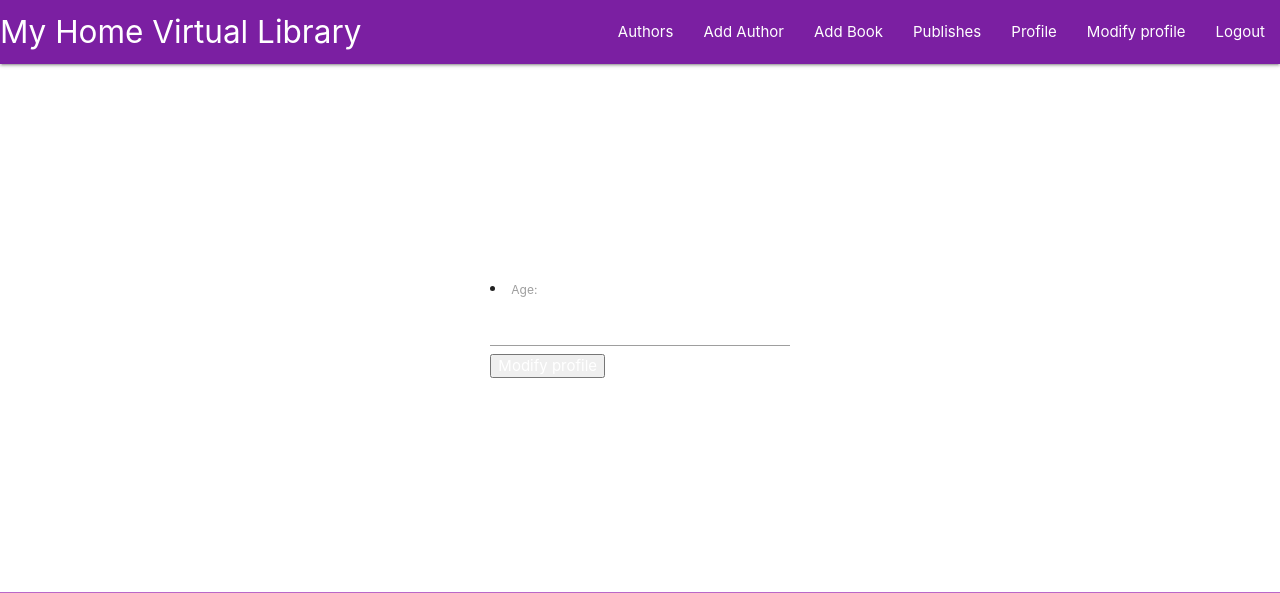
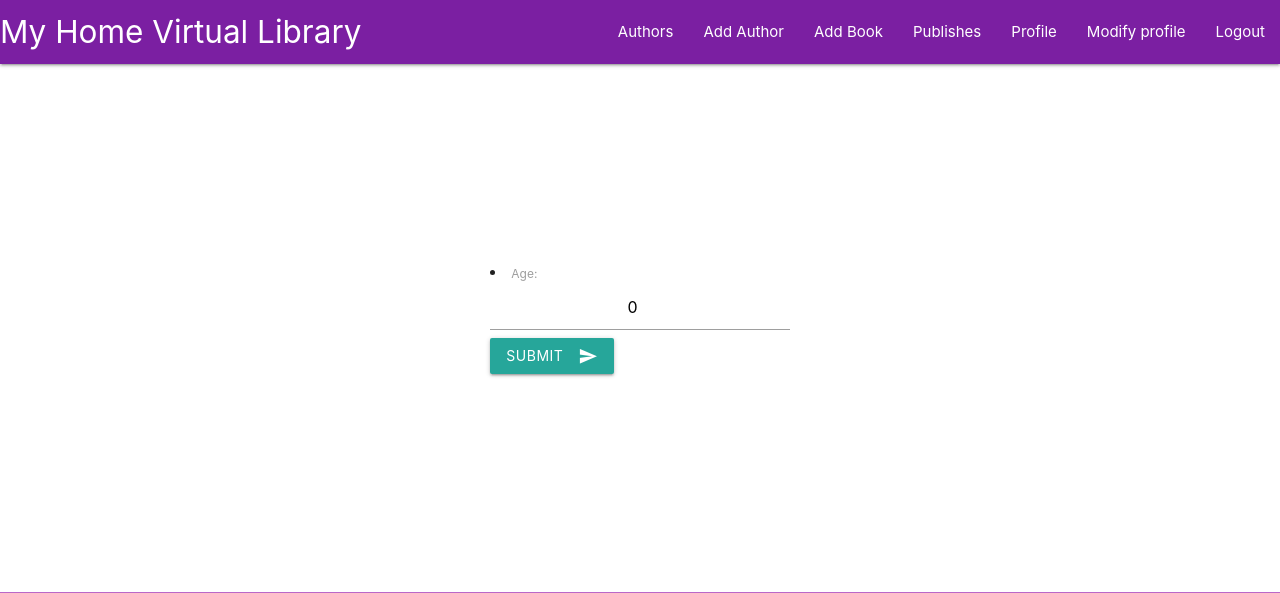
Before and after one commit to dannycrief/SFPWS-6, a Django app: page /profile-create/ in a window 1280 px wide. Shown: the top 593 px of the page. Run offline with Django 3.2, Linux system fonts and the light colour scheme; a user stored in the database is signed in; some libraries are stand-ins or nearby versions.

Commit message:
Modified templates and some styles

```diff
--- a/my_site/my_site/settings.py
+++ b/my_site/my_site/settings.py
@@ -41,6 +41,7 @@ INSTALLED_APPS = [
     'django.contrib.messages',
     'django.contrib.staticfiles',
     'p_library',
+    'crispy_forms',
     'allauth',
     'allauth.account',
     'allauth.socialaccount',
@@ -139,3 +140,5 @@ LOGOUT_REDIRECT_URL = reverse_lazy('p_library:login')
 ACCOUNT_EMAIL_VERIFICATION = 'none'
 
 SITE_ID = 1
+
+CRISPY_TEMPLATE_PACK = 'materialize'
--- a/my_site/p_library/static/css/main.css
+++ b/my_site/p_library/static/css/main.css
@@ -37,9 +37,9 @@ main {
     max-height: 50px;
 }
 
-input {
-    color: #fff !important;
-}
+/*input {*/
+/*    color: #fff !important;*/
+/*}*/
 
 form input {
     text-align: center;
--- a/my_site/p_library/templates/profile-create.html
+++ b/my_site/p_library/templates/profile-create.html
@@ -1,9 +1,19 @@
 {% extends 'author-base.html' %}
 {% load static %}
 {% block profile-create %}
-    <form method="post">
-    {% csrf_token %}
-    {{ form.as_ul }}
-    <input type="submit" value="Modify profile">
-</form>
+    <div class="container">
+        <div class="row">
+            <div class="col s12 m12 l12"
+                 style="display:flex; flex-direction: column; align-items: center;"
+            >
+                <form method="post">
+                    {% csrf_token %}
+                    {{ form.as_ul }}
+                    <button class="btn waves-effect waves-light" type="submit" name="action">Submit
+                        <i class="material-icons right">send</i>
+                    </button>
+                </form>
+            </div>
+        </div>
+    </div>
 {% endblock %}
--- a/my_site/requirements.txt
+++ b/my_site/requirements.txt
@@ -2,3 +2,4 @@ django==3.1a1
 dj_database_url==0.5.0
 Pillow==7.1.2
 django-allauth==0.41.0
+django-crispy-forms==1.9.1
```
Also changed, not shown: my_site/p_library/templates/profile.html (+8 -0 lines).
